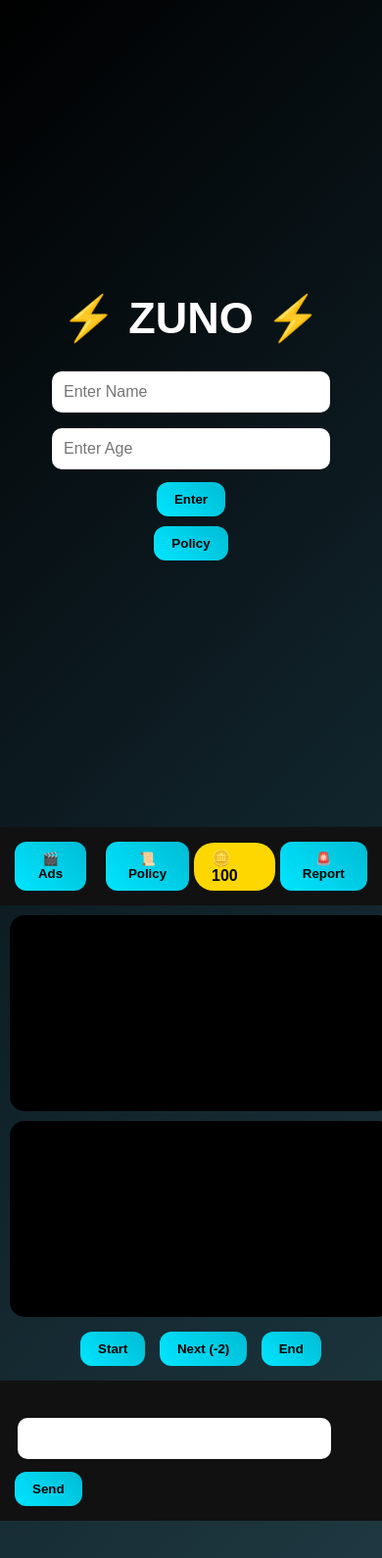
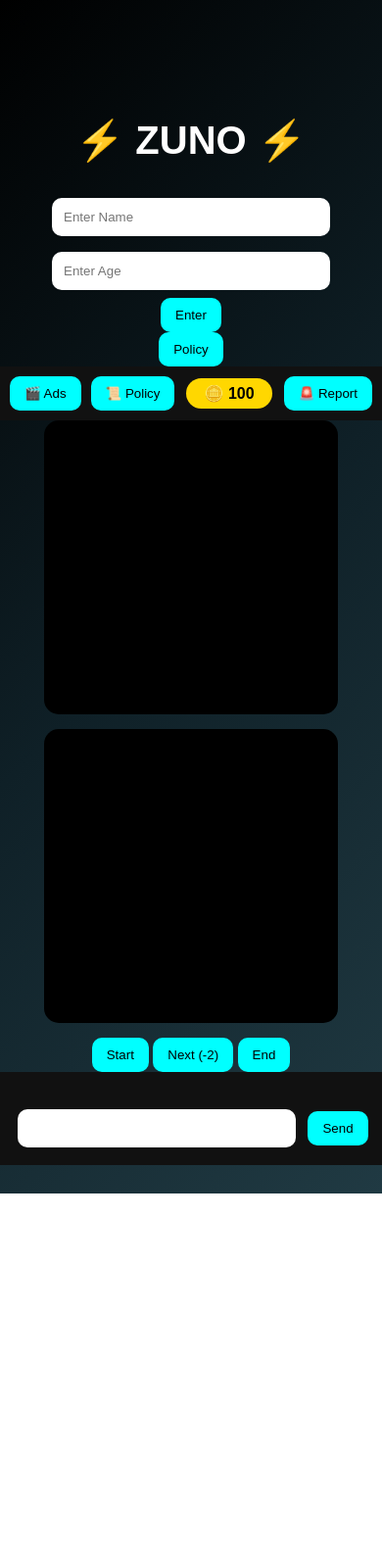
Before and after one commit to pachux777/zuno-app, a website: page public/index.html in a window 390 px wide. Shown: the whole page at 98% size. After the commit the page ends 1218 px from the top, so only its background shows below. Drawn offline with nearby package versions, Linux system fonts and the light colour scheme.

Commit message:
Update index.html

```diff
--- a/public/index.html
+++ b/public/index.html
@@ -12,18 +12,14 @@ body{
   color:white;
 }
 
-/* LOGIN */
+/* ===== LOGIN ===== */
 #login{
-  display:flex;
-  flex-direction:column;
-  align-items:center;
-  justify-content:center;
-  height:100vh;
+  text-align:center;
+  margin-top:120px;
 }
 
 #login h1{
-  font-size:45px;
-  margin-bottom:20px;
+  font-size:40px;
 }
 
 input{
@@ -32,34 +28,9 @@ input{
   margin:8px;
   border-radius:10px;
   border:none;
-  font-size:16px;
 }
 
-button{
-  padding:10px 18px;
-  border:none;
-  border-radius:12px;
-  background:linear-gradient(45deg,#00e5ff,#00bcd4);
-  color:black;
-  font-weight:bold;
-  cursor:pointer;
-  margin:5px;
-  transition:0.2s;
-}
-
-button:hover{
-  transform:scale(1.05);
-}
-
-/* APP */
-#app{
-  display:none;
-  height:100vh;
-  display:flex;
-  flex-direction:column;
-}
-
-/* TOP BAR */
+/* ===== TOP BAR ===== */
 .top{
   display:flex;
   justify-content:space-between;
@@ -81,32 +52,47 @@ button:hover{
   font-weight:bold;
 }
 
-/* MAIN */
+/* ===== MAIN ===== */
+#app{
+  display:none;
+  height:100vh;
+  display:flex;
+  flex-direction:column;
+}
+
 #main{
   flex:1;
   display:flex;
 }
 
-/* VIDEO */
+/* ===== VIDEO SIDE ===== */
 #videoSide{
-  width:65%;
-  padding:10px;
+  width:60%;
   display:flex;
   flex-direction:column;
-  gap:10px;
+  align-items:center;
+  justify-content:center;
+  gap:15px;
 }
 
-video{
-  width:100%;
-  height:48%;
+/* 🔥 SQUARE CAMERA FIX */
+.videoBox{
+  width:300px;
+  height:300px;
   background:black;
   border-radius:15px;
+  overflow:hidden;
+}
+
+.videoBox video{
+  width:100%;
+  height:100%;
   object-fit:cover;
 }
 
-/* CHAT */
+/* ===== CHAT SIDE ===== */
 #chatSide{
-  width:35%;
+  width:40%;
   display:flex;
   flex-direction:column;
   background:#111;
@@ -118,16 +104,36 @@ video{
   overflow:auto;
 }
 
-#msg{
-  width:80%;
+/* ===== BUTTON ===== */
+button{
+  padding:10px 15px;
+  border:none;
+  border-radius:10px;
+  background:cyan;
+  cursor:pointer;
 }
 
-/* BUTTON GROUP */
+button:hover{
+  opacity:0.8;
+}
+
 .controls{
   text-align:center;
 }
 
-/* MOBILE */
+/* ===== POPUP ===== */
+.popup{
+  display:none;
+  position:fixed;
+  top:30%;
+  left:50%;
+  transform:translate(-50%,-50%);
+  background:#111;
+  padding:20px;
+  border-radius:10px;
+}
+
+/* ===== MOBILE ===== */
 @media(max-width:768px){
   #main{
     flex-direction:column;
@@ -135,11 +141,7 @@ video{
   #videoSide, #chatSide{
     width:100%;
   }
-  video{
-    height:200px;
-  }
 }
-
 </style>
 </head>
 
@@ -148,10 +150,10 @@ video{
 <!-- LOGIN -->
 <div id="login">
 <h1>⚡ ZUNO ⚡</h1>
-<input id="name" placeholder="Enter Name">
-<input id="age" type="number" placeholder="Enter Age">
-<button onclick="login()">Enter</button>
-<button onclick="alert('Policy page coming')">Policy</button>
+<input id="name" placeholder="Enter Name"><br>
+<input id="age" type="number" placeholder="Enter Age"><br>
+<button onclick="login()">Enter</button><br>
+<button onclick="openPolicy()">Policy</button>
 </div>
 
 <!-- APP -->
@@ -176,11 +178,16 @@ video{
 <!-- MAIN -->
 <div id="main">
 
-<!-- VIDEO -->
+<!-- LEFT VIDEO -->
 <div id="videoSide">
 
+<div class="videoBox">
 <video id="me" autoplay muted></video>
+</div>
+
+<div class="videoBox">
 <video id="stranger" autoplay></video>
+</div>
 
 <div class="controls">
 <button onclick="start()">Start</button>
@@ -190,7 +197,7 @@ video{
 
 </div>
 
-<!-- CHAT -->
+<!-- RIGHT CHAT -->
 <div id="chatSide">
 
 <div id="chat"></div>
@@ -206,6 +213,25 @@ video{
 
 </div>
 
+<!-- REPORT -->
+<div id="reportBox" class="popup">
+<h3>Report User</h3>
+<button onclick="reportAction('Nude')">Nude</button>
+<button onclick="reportAction('Abuse')">Abuse</button>
+<button onclick="reportAction('Violence')">Violence</button>
+<button onclick="closeReport()">Close</button>
+</div>
+
+<!-- POLICY -->
+<div id="policyBox" class="popup">
+<h3>Policy</h3>
+<p>18+ only</p>
+<p>No nudity</p>
+<p>No abuse</p>
+<p>No violence</p>
+<button onclick="closePolicy()">Close</button>
+</div>
+
 <script src="/socket.io/socket.io.js"></script>
 <script src="script.js"></script>
 
```
